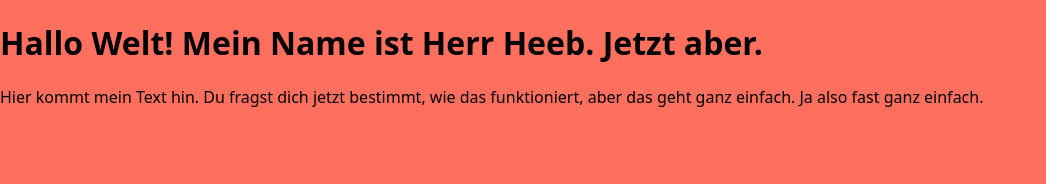
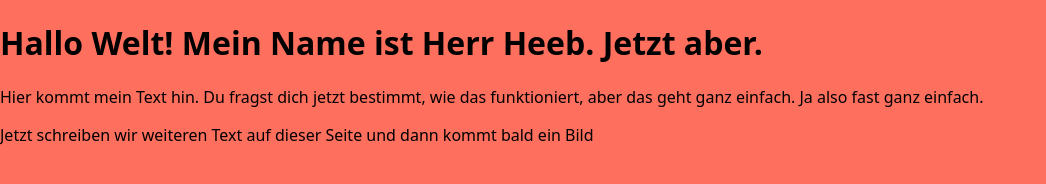
Before and after one commit to Heeb33/meine-webseite, a plain HTML site: page index.html in a window 1280 px wide. Shown: the whole page, without its empty margins (0-1046 px from the left). Drawn offline with Linux system fonts and the light colour scheme.

Commit message:
Update index.html

```diff
--- a/index.html
+++ b/index.html
@@ -9,6 +9,7 @@
 <body>
   <h1>Hallo Welt! Mein Name ist Herr Heeb. Jetzt aber.</h1>
   <p>Hier kommt mein Text hin. Du fragst dich jetzt bestimmt, wie das funktioniert, aber das geht ganz einfach. Ja also fast ganz einfach.</p>
+  <p>Jetzt schreiben wir weiteren Text auf dieser Seite und dann kommt bald ein Bild</p>
   <script src="main.js"></script>
 </body>
 </html>
```
